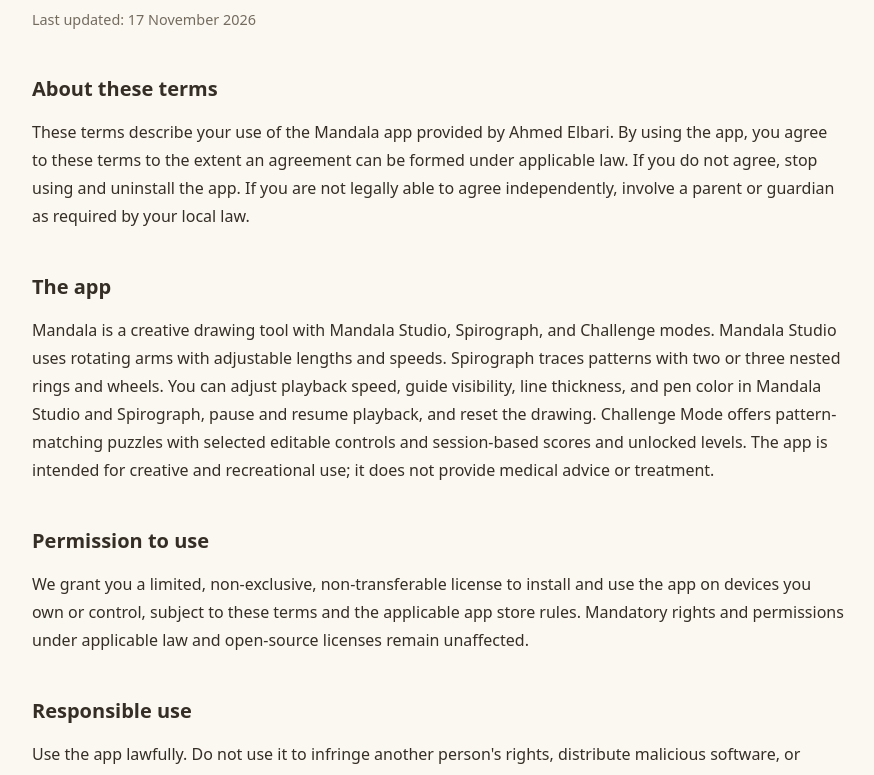
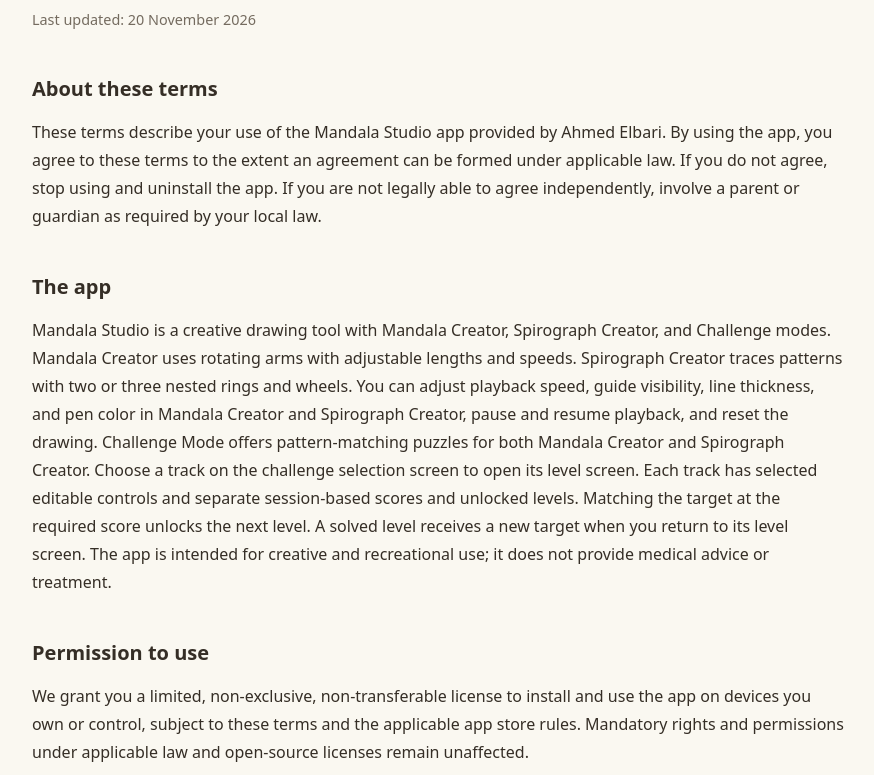
Before and after one commit to aabdelmonaem/puzzoom, a plain HTML site: page docs/mandala/m-terms-of-use.html in a window 1280 px wide. Shown: the part 125-900 px from the top of the page, without its empty margins (202-1076 px from the left). Drawn offline with Linux system fonts and the light colour scheme.

Commit message:
Update privacy policy and terms of use documents for Mandala Studio

```diff
--- a/docs/mandala/m-terms-of-use.html
+++ b/docs/mandala/m-terms-of-use.html
@@ -4,8 +4,8 @@
 <head>
     <meta charset="utf-8">
     <meta name="viewport" content="width=device-width, initial-scale=1">
-    <meta name="description" content="Terms of Use for the Mandala drawing app.">
-    <title>Mandala Terms of Use</title>
+    <meta name="description" content="Terms of Use for the Mandala Studio drawing app.">
+    <title>Mandala Studio Terms of Use</title>
     <style>
         :root {
             color-scheme: light dark;
@@ -97,21 +97,28 @@
 <body>
     <main>
 
-            <h1>Mandala Terms of Use</h1>
+        <h1>Mandala Studio Terms of Use</h1>
 
-       <p>Last updated: 17 November 2026</p>
+        <p>Last updated: 20 November 2026</p>
 
         <h2>About these terms</h2>
-        <p>These terms describe your use of the Mandala app provided by Ahmed Elbari. By using the app, you
+        <p>These terms describe your use of the Mandala Studio app provided by Ahmed Elbari. By using the app, you
             agree to these terms to the extent an agreement can be formed under applicable law. If you do not agree,
             stop using and uninstall the app. If you are not legally able to agree independently, involve a parent or
             guardian as required by your local law.</p>
         <h2>The app</h2>
-        <p>Mandala is a creative drawing tool with Mandala Studio, Spirograph, and Challenge modes. Mandala Studio uses
-            rotating arms with adjustable lengths and speeds. Spirograph traces patterns with two or three nested rings
-            and wheels. You can adjust playback speed, guide visibility, line thickness, and pen color in Mandala Studio
-            and Spirograph, pause and resume playback, and reset the drawing. Challenge Mode offers pattern-matching
-            puzzles with selected editable controls and session-based scores and unlocked levels. The app is intended
+        <p>Mandala Studio is a creative drawing tool with Mandala Creator, Spirograph Creator, and Challenge modes.
+            Mandala Creator uses
+            rotating arms with adjustable lengths and speeds. Spirograph Creator traces patterns with two or three
+            nested rings
+            and wheels. You can adjust playback speed, guide visibility, line thickness, and pen color in Mandala
+            Creator
+            and Spirograph Creator, pause and resume playback, and reset the drawing. Challenge Mode offers
+            pattern-matching
+            puzzles for both Mandala Creator and Spirograph Creator. Choose a track on the challenge selection screen to
+            open its level screen. Each track has selected editable controls and separate session-based scores and
+            unlocked levels. Matching the target at the required score unlocks the next level. A solved level receives a
+            new target when you return to its level screen. The app is intended
             for creative and recreational use; it does not provide medical advice or treatment.</p>
         <h2>Permission to use</h2>
         <p>We grant you a limited, non-exclusive, non-transferable license to install and use the app on devices you own
@@ -176,11 +183,11 @@
         <p>Applicable law determines the governing law and available courts, including any mandatory protections where
             you live. These terms do not require arbitration or waive your right to use a court or consumer complaint
             process available under applicable law. Contact us first if you would like help resolving an issue.</p>
-       <h2>Contact</h2>
-      <p>
-        Ahmed Elbari — individual developer, Qatar Email:
-        <a href="mailto:a.abdelmonaem@gmail.com">a.abdelmonaem@gmail.com</a>
-      </p>
+        <h2>Contact</h2>
+        <p>
+            Ahmed Elbari — individual developer, Qatar Email:
+            <a href="mailto:a.abdelmonaem@gmail.com">a.abdelmonaem@gmail.com</a>
+        </p>
     </main>
 </body>
 
```
Also changed, not shown: docs/mandala/m-privacy-policy.html (+22 -16 lines).
